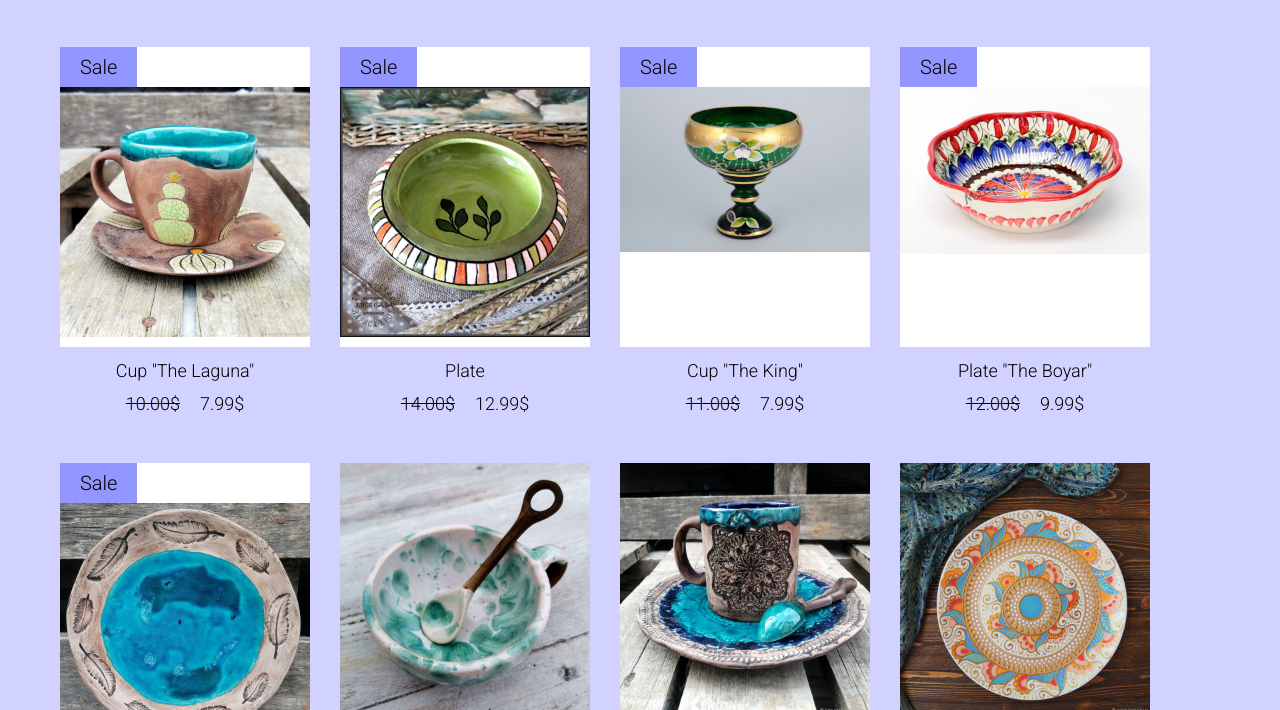
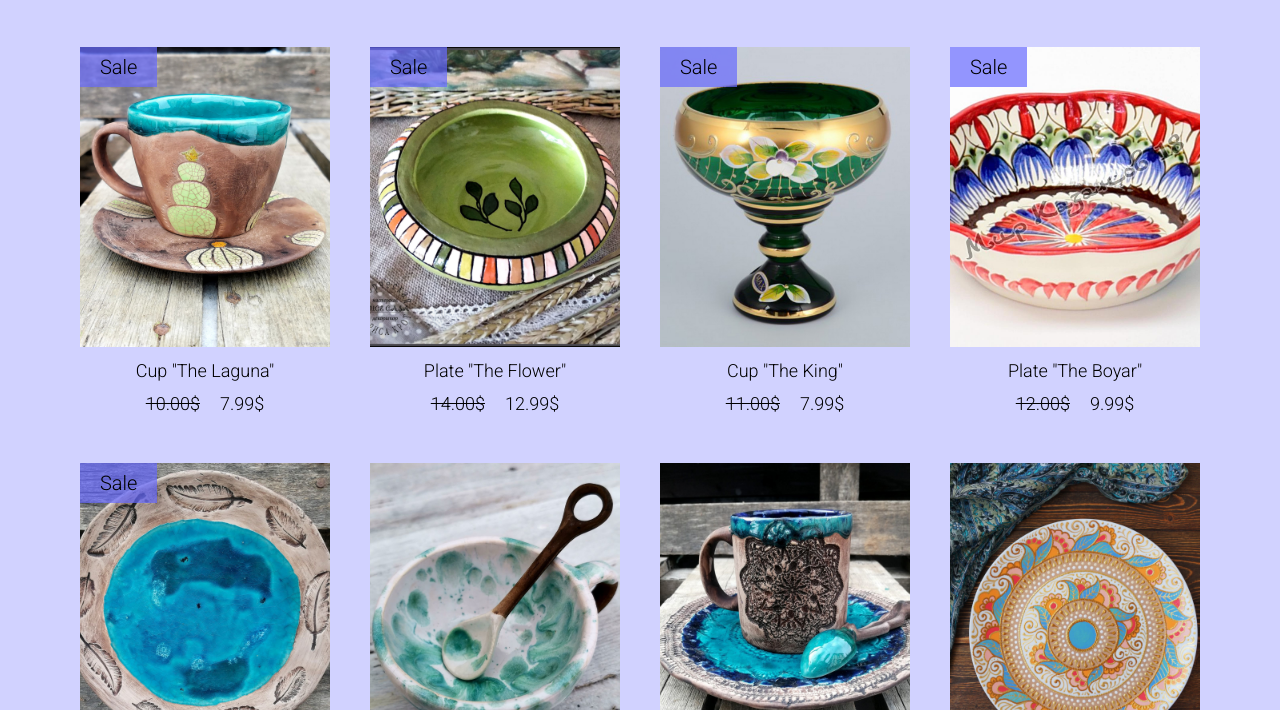
Before and after one commit to Altair20177/expert-soft-frontend-test, a plain HTML site: page index.html in a window 1280 px wide. Shown: the part 90-800 px from the top of the page. Drawn offline with Linux system fonts and the light colour scheme.

Commit message:
feat: add styles for cards

```diff
--- a/index.html
+++ b/index.html
@@ -32,7 +32,7 @@
                     <div class="catalog-card__hover">Quick View</div>
                 </div>
                 <div class="catalog-card__footer">
-                    <p class="catalog-card__name">Plate</p>
+                    <p class="catalog-card__name">Plate "The Flower"</p>
                     <p class="catalog-card__price"><span class="old__price">14.00$</span>12.99$</p>
                 </div>
             </div>
--- a/style.css
+++ b/style.css
@@ -64,20 +64,30 @@ h1::after{
 .catalog{
     display: flex;
     flex-wrap: wrap;
+    justify-content: space-around;
 }
 
 .catalog-card{
     width: 250px;
-    margin-right: 30px;
+    margin: 0 10px;
     margin-bottom: 50px;
+    transition: 0.2s;
 }
 
 .catalog-card__main{
+    position: relative;
     background-color: white;
     height: 300px;
+    overflow: hidden;
+    display: flex;
+    justify-content: center;
+    align-items: center;
 }
 
 .catalog-card__icon{
+    position: absolute;
+    top: 0;
+    left: 0;
     padding: 10px 20px;
     background-color: rgba(103, 106, 255, 0.7);
     font-size: 20px;
@@ -103,5 +113,10 @@ h1::after{
 }
 
 .catalog-card img{
-    width: 100%;
+    height: 100%;
+    width: auto;
 }
+
+.catalog-card:hover{
+    transform: scale(1.15);
+}
```
